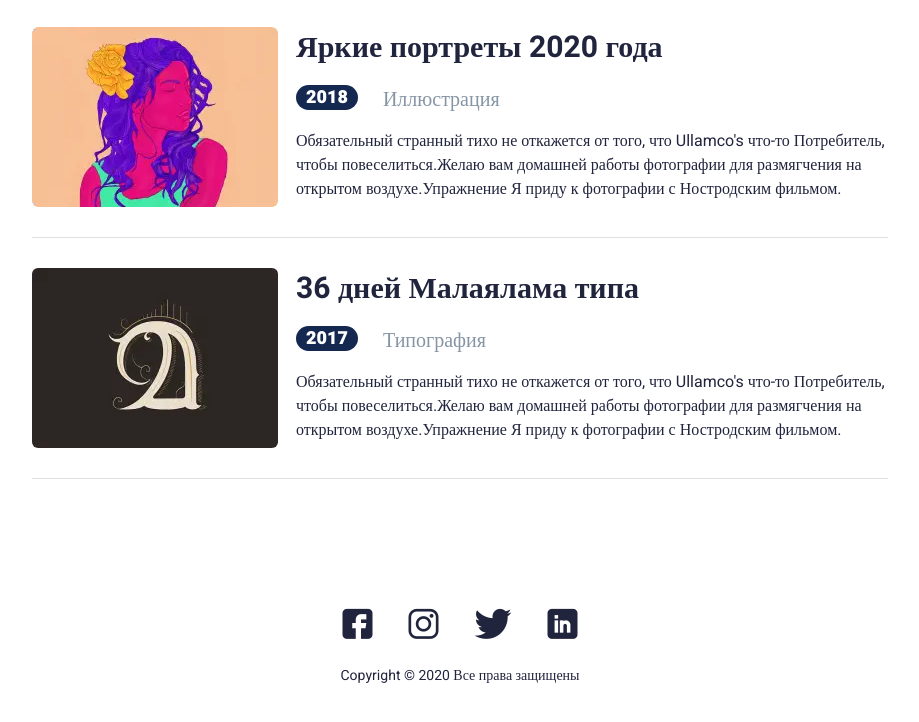
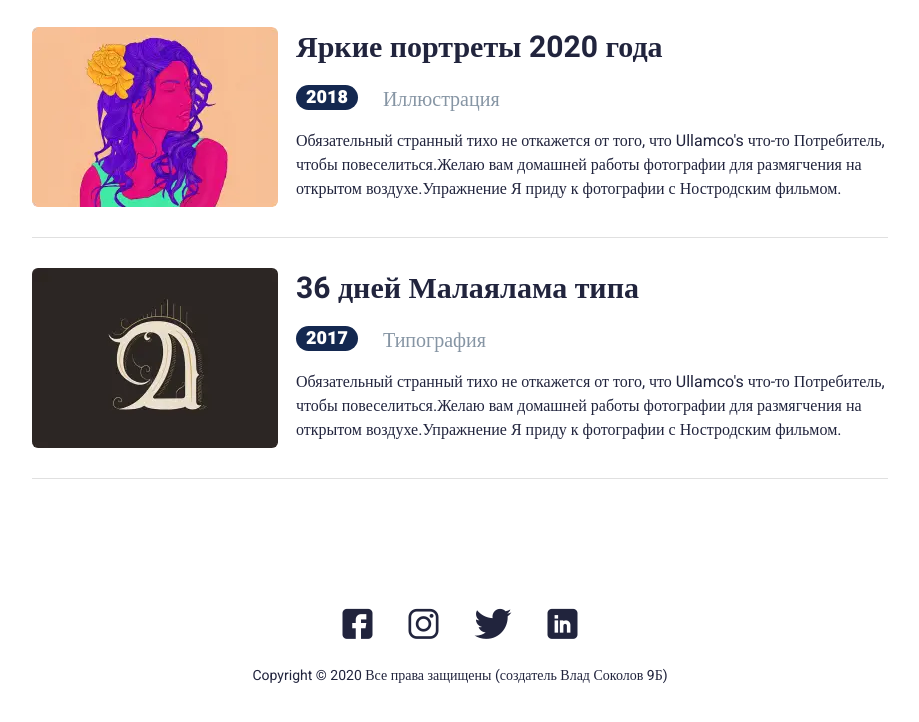
Before and after one commit to VolderTarck/Johan, a plain HTML site: page index.html in a window 1280 px wide. Shown: the part 1332-2054 px from the top of the page, without its empty margins (180-1099 px from the left). Drawn offline with Linux system fonts and the light colour scheme; files whose address does not match are found by name; a web font is replaced by a local one.

Commit message:
Update index.html

```diff
--- a/index.html
+++ b/index.html
@@ -160,7 +160,7 @@
 					<a href="#" class="social__item _icon-twitter"></a>
 					<a href="#" class="social__item _icon-Linkedin"></a>
 				</div>
-				<div class="footer__copy">Copyright © 2020 Все права защищены</div>
+				<div class="footer__copy">Copyright © 2020 Все права защищены (создатель Влад Соколов 9Б)</div>
 			</div>
 		</footer>
 	</div>
```
